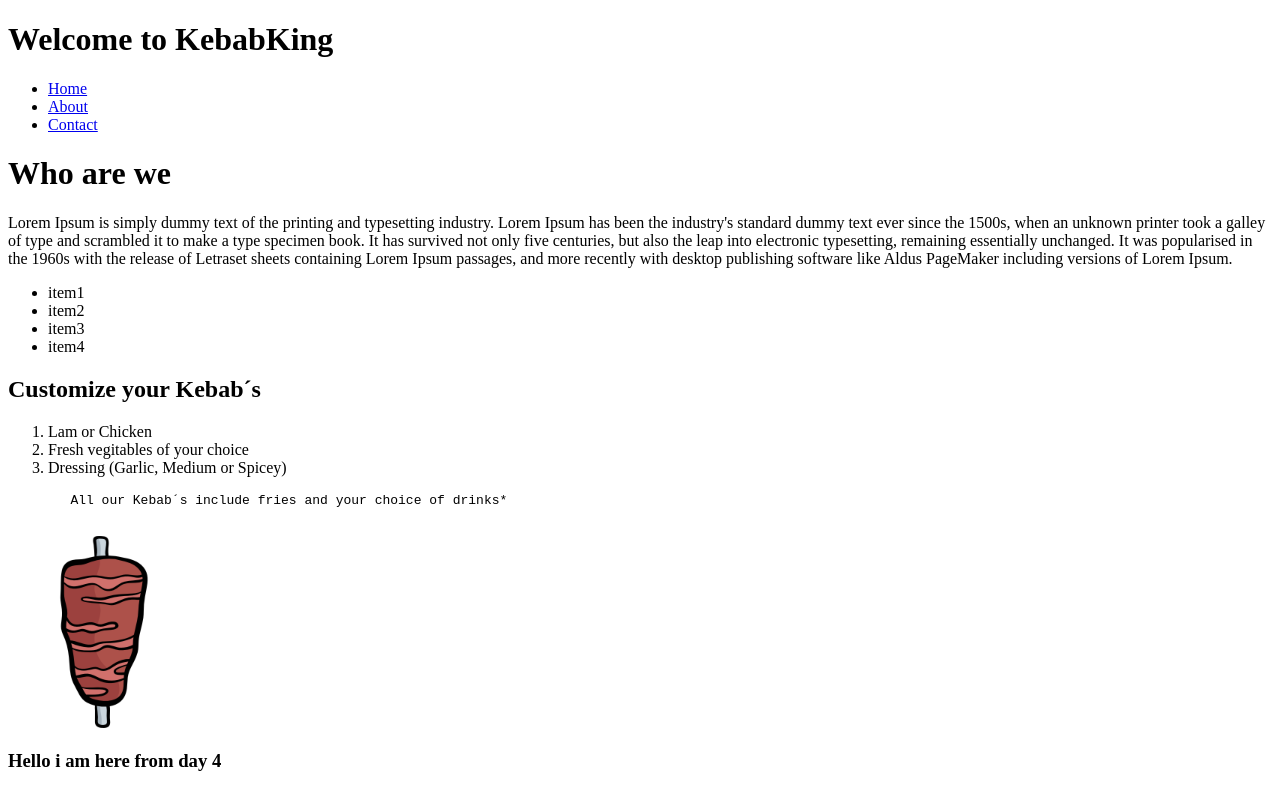
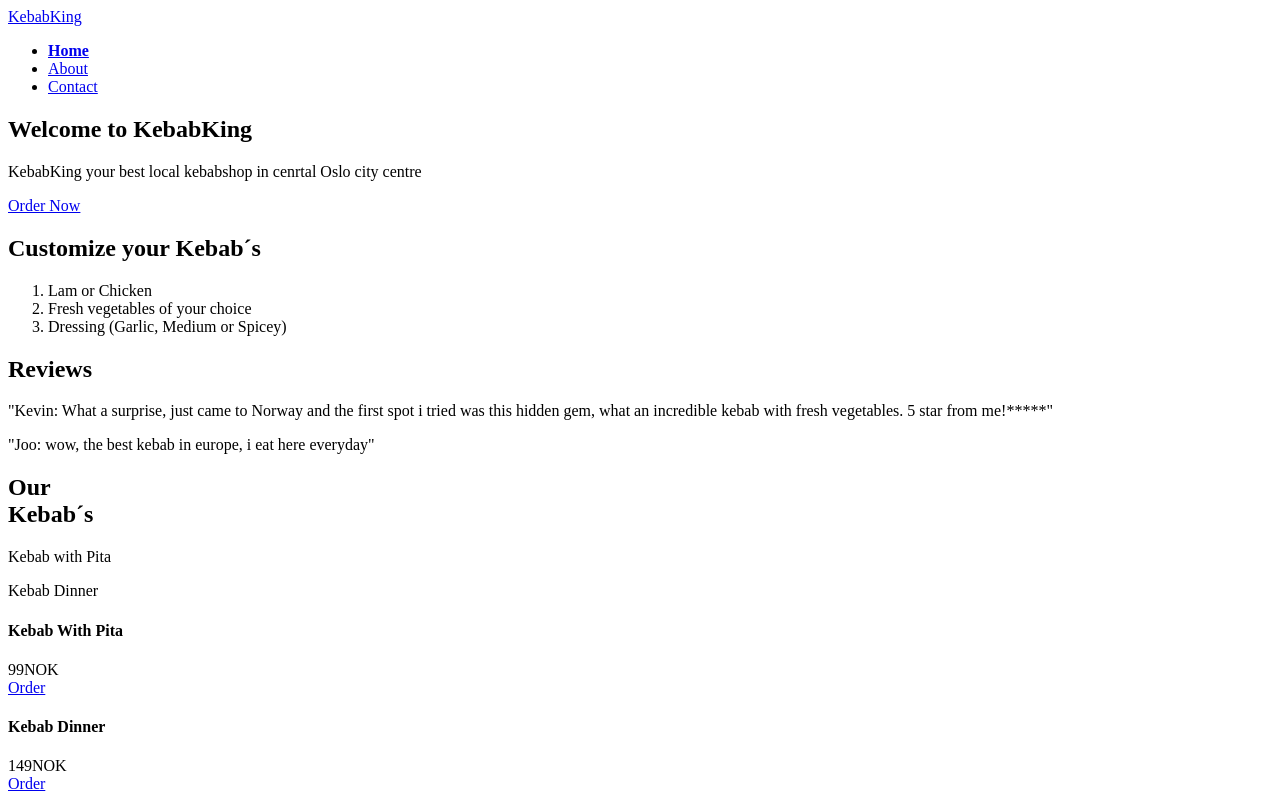
Before and after one commit to KevinDo10/my-first-project, a plain HTML site: page index.html in a window 1280 px wide. Drawn offline with Linux system fonts and the light colour scheme.

Commit message:
added about page and contact page, linked

```diff
--- a/index.html
+++ b/index.html
@@ -14,51 +14,87 @@
     <link rel="icon" sizes="512x512" href="assets/android-chrome-512x512.png"/>
     <link rel="apple-touch-icon" sizes="180x180" href="assets/apple-touch-icon.png"/>
 </head>
+<body>
+    <header>
 
-<header>
-    <h1>Welcome to KebabKing</h1>
         <nav>
+            <a href="index.html">KebabKing</a>
             <ul>
-            <li><a href="#">Home</a></li>
-            <li><a href="#">About</a></li>
-            <li><a href="#">Contact</a></li>
+                <li>
+                    <a href="index.html"><strong>Home</strong>
+                    </a>
+                </li>
+                <li>
+                    <a href="about.html">About</a>
+                </li>
+                <li>
+                    <a href="contact.html">Contact</a>
+                </li>
             </ul>
         </nav>
     </header>
 
-<Body>
-
-    <h1>Who are we</h1>
-    <p>
-        Lorem Ipsum is simply dummy text of the printing and typesetting industry. Lorem Ipsum has been the industry's
-        standard dummy text ever since the 1500s, when an unknown printer took a galley of type and scrambled it to make
-        a type specimen book. It has survived not only five centuries, but also the leap into electronic typesetting,
-        remaining essentially unchanged. It was popularised in the 1960s with the release of Letraset sheets containing
-        Lorem Ipsum passages, and more recently with desktop publishing software like Aldus PageMaker including versions
-        of Lorem Ipsum.
-    </p>
-    <ul type="fill circle">
-        <li>item1</li>
-        <li>item2</li>
-        <li>item3</li>
-        <li>item4</li>
-    </ul>
+    <main>
+        <section>
+            <h1>Welcome to KebabKing</h1>
+            <p>KebabKing your best local kebabshop in cenrtal Oslo city centre</p>
+            <a href="#">Order Now</a>
+        </section>
+        <section>
             <h2> Customize your Kebab´s</h2>
             <ol type="1">
                 <li>Lam or Chicken</li>
-        <li>Fresh vegitables of your choice</li>
+                <li>Fresh vegetables of your choice</li>
                 <li>Dressing (Garlic, Medium or Spicey)</li>
             </ol>
-    <pre>
-        All our Kebab´s include fries and your choice of drinks*
-    </pre>
-    <img loading="lazy"
-         src="assets/android-chrome-192x192.png"
-         alt="Kebab"
-    />
-<h3> Hello i am here from day 4</h3>
+        </section>
+        <article>
+            <h2>Reviews</h2>
+            <p> "Kevin: What a surprise, just came to Norway and the first spot i tried was this hidden gem, what an
+                incredible
+                kebab with fresh vegetables. 5 star from me!*****"</p>
+            <p>"Joo: wow, the best kebab in europe, i eat here everyday"</p>
+        </article>
+        <div>
+            <h2>
+                Our <br/> Kebab´s <br/>
+            </h2>
+            <p>Kebab with Pita</p>
+            <p>Kebab Dinner</p>
+        </div>
+        <section>
+            <h4>Kebab With Pita</h4>
+            <div>
+                <div>
+                    <span>
+                        99NOK
+                    </span>
+                </div>
+            </div>
+            <a href="Kebab-pita.html">Order</a>
+        </section>
+        <section>
+            <h4>Kebab Dinner</h4>
+            <div>
+                <div>
+                    <span>
+                        149NOK
+                    </span>
+                </div>
+            </div>
+            <a href="#">Order</a>
+        </section>
+    </main>
+
+    <aside>
+        <!-- Contain all sidebar content -->
+    </aside>
+
+    <footer>
+        <!--Contain copyrights information, secondary links-->
+    </footer>
+
 </Body>
-<!-- "Comment" -->
-<!-- "Comment" -->
-<!-- "Comment" -->
+
+
 </html>
```
Also changed, not shown: Kebab-pita.html (added, +44 -0 lines), about.html (added, +40 -0 lines), contact.html (added, +39 -0 lines), assets/kebab-shop.jpg (added), assets/shawarma 200x200.jpg (added), assets/shawarma.jpg (added). Lines whose indentation alone changed are shown as unchanged.
